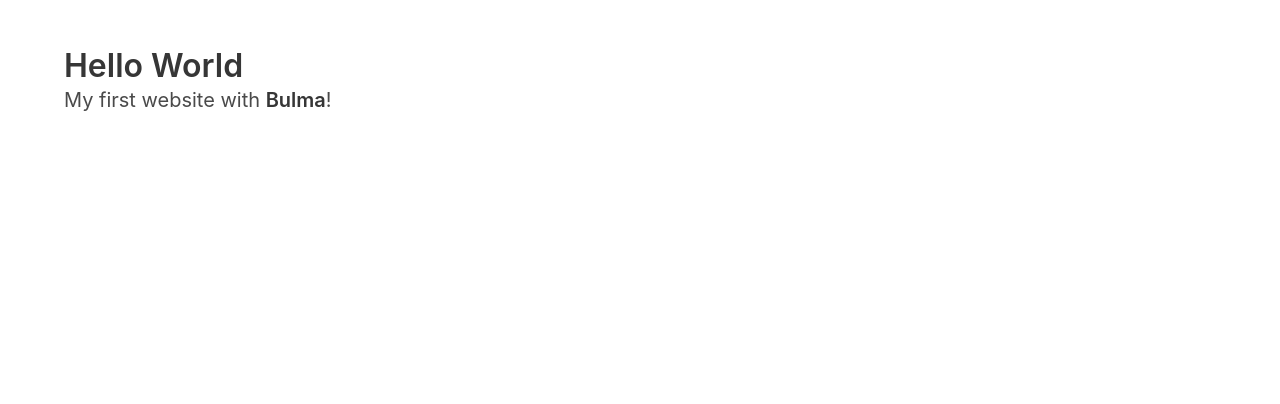
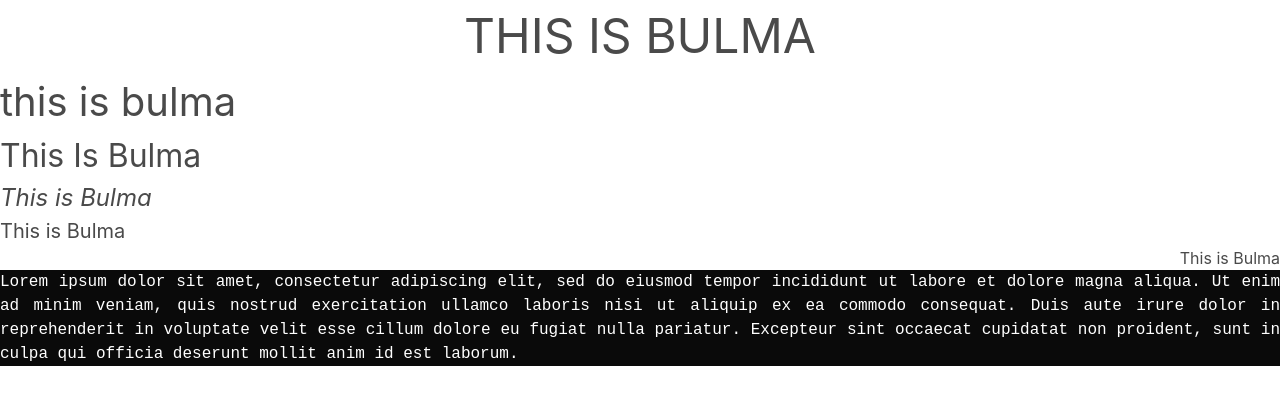
Before and after one commit to heangdeveloper/Bulma-Tutorial, a plain HTML site: page index.html in a window 1280 px wide. Drawn offline with nearby package versions, Linux system fonts and the light colour scheme.

Commit message:
Lesson 02

```diff
--- a/index.html
+++ b/index.html
@@ -1,21 +1,20 @@
 <!DOCTYPE html>
-<html>
-  <head>
-    <meta charset="utf-8">
-    <meta name="viewport" content="width=device-width, initial-scale=1">
-    <title>Hello Bulma!</title>
+<html lang="en">
+<head>
+    <meta charset="UTF-8">
+    <meta http-equiv="X-UA-Compatible" content="IE=edge">
+    <meta name="viewport" content="width=device-width, initial-scale=1.0">
     <link rel="stylesheet" href="https://cdn.jsdelivr.net/npm/bulma@0.9.3/css/bulma.min.css">
-  </head>
-  <body>
-  <section class="section">
-    <div class="container">
-      <h1 class="title">
-        Hello World
-      </h1>
-      <p class="subtitle">
-        My first website with <strong>Bulma</strong>!
-      </p>
-    </div>
-  </section>
-  </body>
+    <title>Font and Color</title>
+</head>
+<body>
+    <h1 class="is-size-1 is-uppercase has-text-centered">This is Bulma</h1>
+    <h2 class="is-size-2 is-lowercase">This is Bulma</h2>
+    <h3 class="is-size-3 is-capitalized">This is Bulma</h3>
+    <h4 class="is-size-4 is-italic">This is Bulma</h4>
+    <h5 class="is-size-5">This is Bulma</h5>
+    <h6 class="is-size-6 has-text-right">This is Bulma</h6>
+
+    <p class="has-text-justified has-text-weight-light is-family-code has-text-white has-background-black">Lorem ipsum dolor sit amet, consectetur adipiscing elit, sed do eiusmod tempor incididunt ut labore et dolore magna aliqua. Ut enim ad minim veniam, quis nostrud exercitation ullamco laboris nisi ut aliquip ex ea commodo consequat. Duis aute irure dolor in reprehenderit in voluptate velit esse cillum dolore eu fugiat nulla pariatur. Excepteur sint occaecat cupidatat non proident, sunt in culpa qui officia deserunt mollit anim id est laborum.</p>
+</body>
 </html>
```
